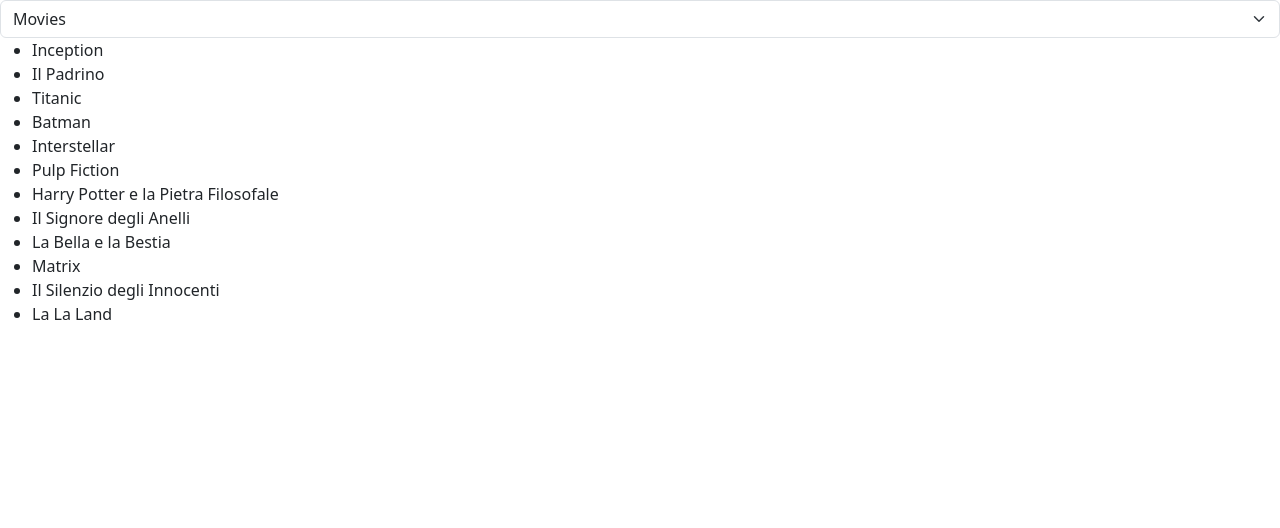
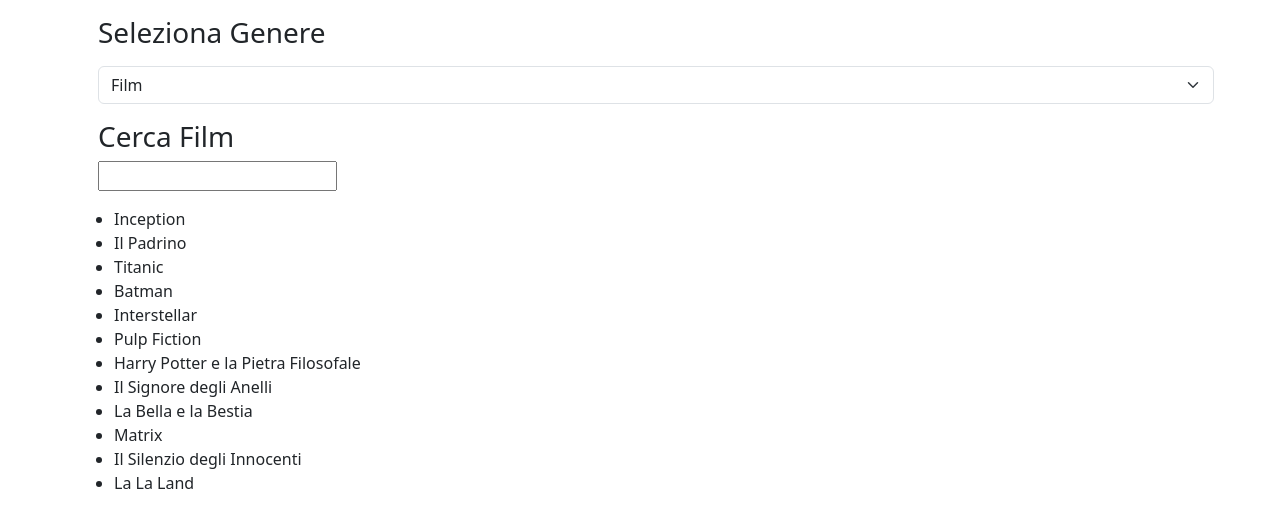
Before and after one commit to giulia-buonasperanza/react-movie-filter, a React (Vite) app: page / in a window 1280 px wide. Shown: the top 528 px of the page. Built offline with nearby package versions, Linux system fonts and the light colour scheme.

Commit message:
inserito input per cercare film dopo aver scelto il genere

```diff
--- a/src/App.jsx
+++ b/src/App.jsx
@@ -20,12 +20,19 @@
 function App() {
   const [selectedGenre, setSelectedGenre] = useState("");
   const [moviesByGenre, setMoviesByGenre] = useState(movies);
+  const [searchMovies, setSearchMovies] = useState("");
+
 
   const changeInputHandler = (event) => {
     const target = event.target;
     const targetValue = target.value;
+    const targetName = target.name;
 
-    setSelectedGenre(targetValue);
+    if (targetName === "search") {
+      setSearchMovies(targetValue);
+    } else if (targetName === "genre") {
+      setSelectedGenre(targetValue);
+    };
   };
 
   useEffect(() => {
@@ -34,21 +41,23 @@
       setMoviesByGenre(movies);
     } else {
       const moviesFiltered = movies.filter(movie => {
-        return movie.genre === selectedGenre;
+        return ((movie.genre === selectedGenre) && (movie.title.toLowerCase().includes(searchMovies.toLowerCase())));
       });
       setMoviesByGenre(moviesFiltered);
     }
 
-  }, [selectedGenre]);
+  }, [selectedGenre, searchMovies]);
 
   return (
-    <>
+    <div className="container">
+      <h3 className="m-3">Seleziona Genere</h3>
       <select
-        className="form-select"
+        className="form-select m-3"
         value={selectedGenre}
         onChange={changeInputHandler}
+        name="genre"
       >
-        <option value="">Movies</option>
+        <option value="">Film</option>
 
         <option value="Fantascienza">Fantascienza</option>
         <option value="Thriller">Thriller</option>
@@ -57,12 +66,19 @@
         <option value="Fantasy">Fantasy</option>
       </select>
 
+      <div className="m-3">
+        <h3>Cerca Film</h3>
+        <input type="text" value={searchMovies}
+          onChange={changeInputHandler}
+          name="search" />
+      </div>
+
       <ul>
         {moviesByGenre.map((movie, index) => { //Giuro che non lo faccio più
           return <li key={index}>{movie.title}</li>
         })}
       </ul>
-    </>
+    </div>
   );
 }
 export default App;
```
